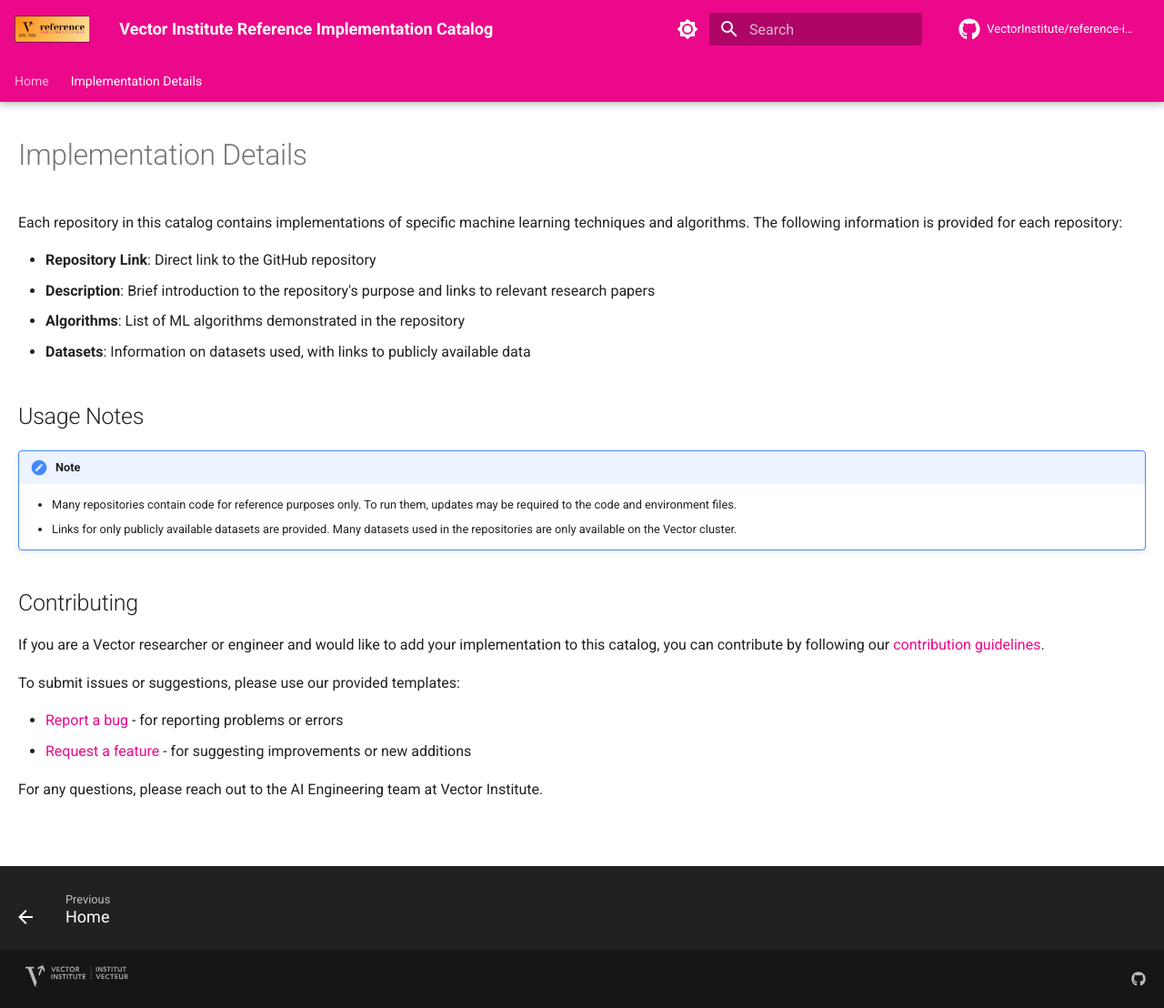
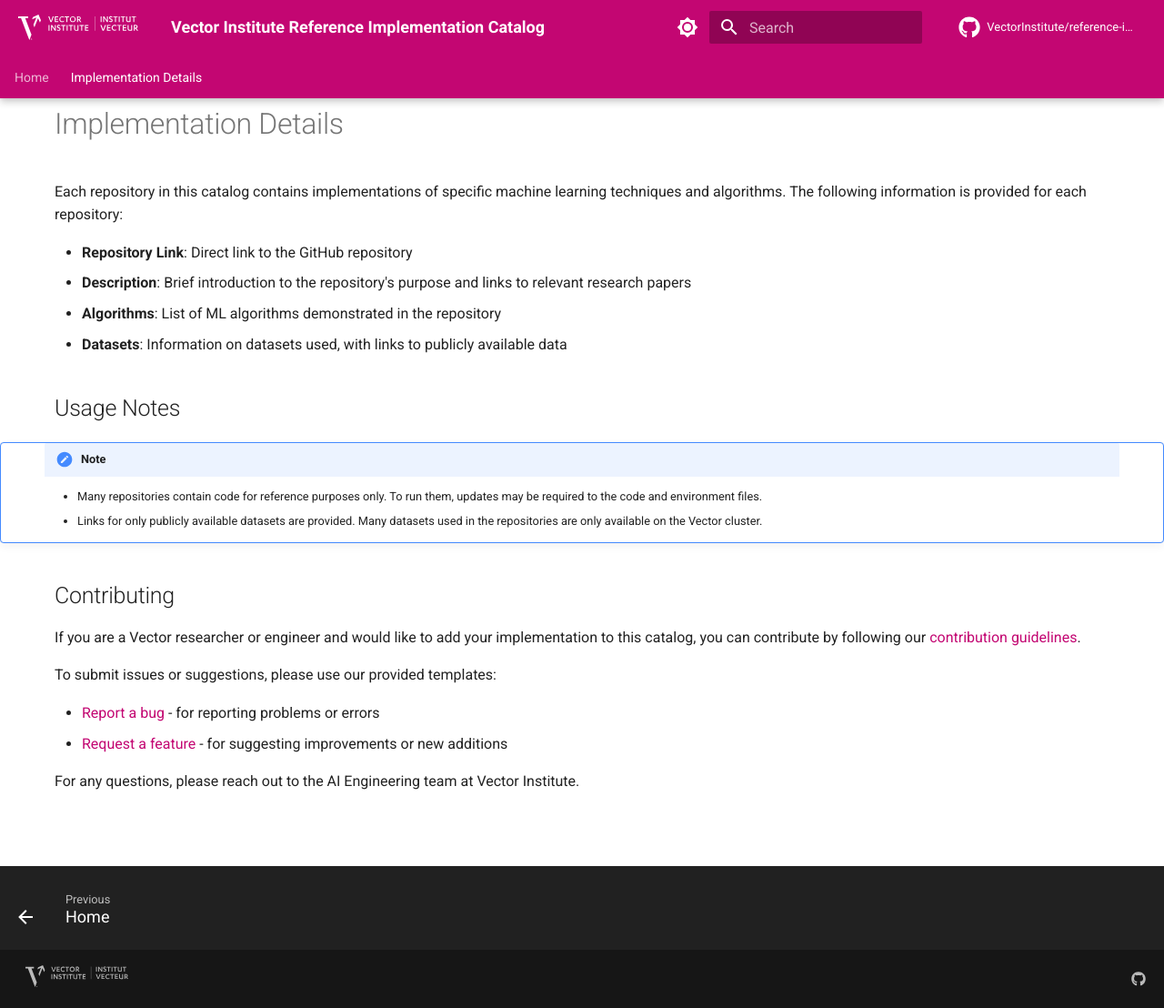
Before and after one commit to VectorInstitute/reference-implementation-catalog, an MkDocs documentation site: the page built from docs/implementation_details.md, in a window 1280 px wide and 1108 px high. Shown: the whole window at 91% size. Built offline with MkDocs 1.6.1 and Material for MkDocs 9.7.7, drawn with Linux system fonts in a browser that asks for light colours; comment, search, counter and statistics services are not loaded.

```diff
--- a/docs/implementation_details.md
+++ b/docs/implementation_details.md
@@ -23,3 +23,5 @@ To submit issues or suggestions, please use our provided templates:
 * [Request a feature](https://github.com/VectorInstitute/reference-implementation-catalog/issues/new?template=feature_request.md) - for suggesting improvements or new additions
 
 For any questions, please reach out to the AI Engineering team at Vector Institute.
+
+<div style="margin-bottom: 4rem;"></div>
--- a/docs/stylesheets/extra.css
+++ b/docs/stylesheets/extra.css
@@ -1,8 +1,8 @@
 /* Vector brand colors */
 [data-md-color-primary="vector"] {
-  --md-primary-fg-color: #eb088a;
-  --md-primary-fg-color--light: #f252a5;
-  --md-primary-fg-color--dark: #b00068;
+  --md-primary-fg-color: #c30672; /* Darker pink */
+  --md-primary-fg-color--light: #d83a8e; /* Adjusted lighter shade */
+  --md-primary-fg-color--dark: #9a0058; /* Adjusted darker shade */
   --md-primary-bg-color: hsla(0, 0%, 100%, 1);
   --md-primary-bg-color--light: hsla(0, 0%, 100%, 0.7);
 }
@@ -50,6 +50,35 @@
 
 .md-footer-vector img:hover {
   opacity: 1;
+}
+
+/* Hero button styling */
+.md-button {
+  display: inline-block;
+  padding: 0.625em 1.25em;
+  font-size: 0.85em;
+  font-weight: 700;
+  text-align: center;
+  text-transform: uppercase;
+  border-radius: 0.25em;
+  transition: all 0.25s;
+  box-shadow: 0 2px 5px 0 rgba(0,0,0,.26);
+  cursor: pointer;
+  margin: 0.5em;
+}
+
+.md-button--primary {
+  background-color: var(--md-primary-fg-color);
+  border: 0.1em solid var(--md-primary-fg-color);
+  color: var(--md-primary-bg-color);
+}
+
+.md-button:hover {
+  background-color: var(--md-accent-fg-color);
+  border-color: var(--md-accent-fg-color);
+  color: var(--md-primary-bg-color);
+  transform: translateY(-1px);
+  box-shadow: 0 4px 8px 0 rgba(0,0,0,.3);
 }
 
 /* Make the inner footer grid elements distribute evenly */
@@ -259,18 +288,40 @@
 .md-content {
   max-width: 100% !important;
   width: 100% !important;
+  margin: 0 !important;
+  padding: 0 !important;
+  overflow-x: hidden !important;
 }
 
 .md-content__inner {
-  margin: 0 auto !important;
-  padding: 0 1rem !important;
+  margin: 0 !important;
+  padding: 0 !important;
   max-width: 100% !important;
   width: 100% !important;
+  overflow-x: hidden !important;
+}
+
+/* Add padding to main content area, except for the hero section */
+.md-content__inner > *:not(.hero-section):not(style) {
+  padding-left: 3rem !important;
+  padding-right: 3rem !important;
 }
 
 .md-grid {
   max-width: 100% !important;
   width: 100% !important;
+  margin: 0 !important;
+}
+
+/* Override any max-width restriction */
+.md-main {
+  max-width: 100% !important;
+  width: 100vw !important;
+  overflow-x: hidden !important;
+}
+
+body {
+  overflow-x: hidden !important;
 }
 
 /* Overwrite any container width limitations */
@@ -350,7 +401,8 @@
 
 /* Header logo styling */
 .md-header__button.md-logo img {
-  height: 2rem;
+  height: 1.8rem;
   width: auto;
-  opacity: 0.9;
+  opacity: 1;
+  padding: 0.2rem;
 }
--- a/mkdocs.yml
+++ b/mkdocs.yml
@@ -54,9 +54,13 @@ theme:
     - toc.follow
     - navigation.expand
     - header.autohide
+    - navigation.instant.progress
+    - navigation.path
+    - navigation.prune
+    - content.tabs.link
   icon:
     repo: fontawesome/brands/github
-  logo: assets/reference-implementations-logo.png
+  logo: assets/vector-logo.svg
   logo_footer: assets/vector-logo.svg
   name: material
   palette:
```
Also changed, not shown: docs/index.md (+69 -10 lines), 1 other file.
